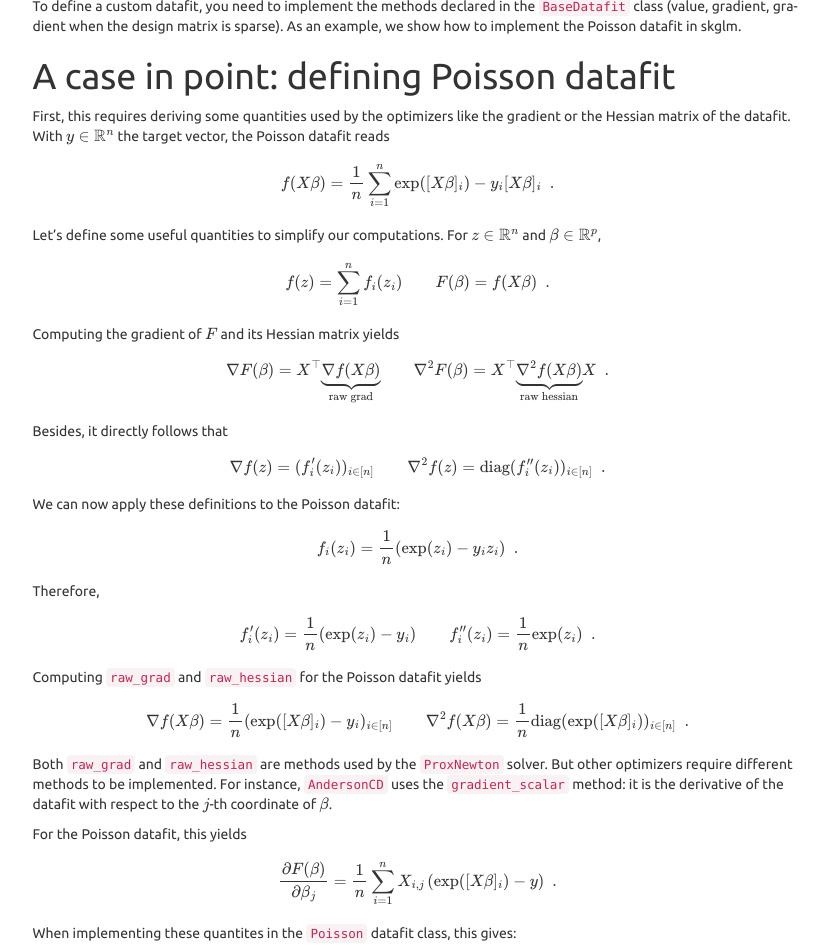
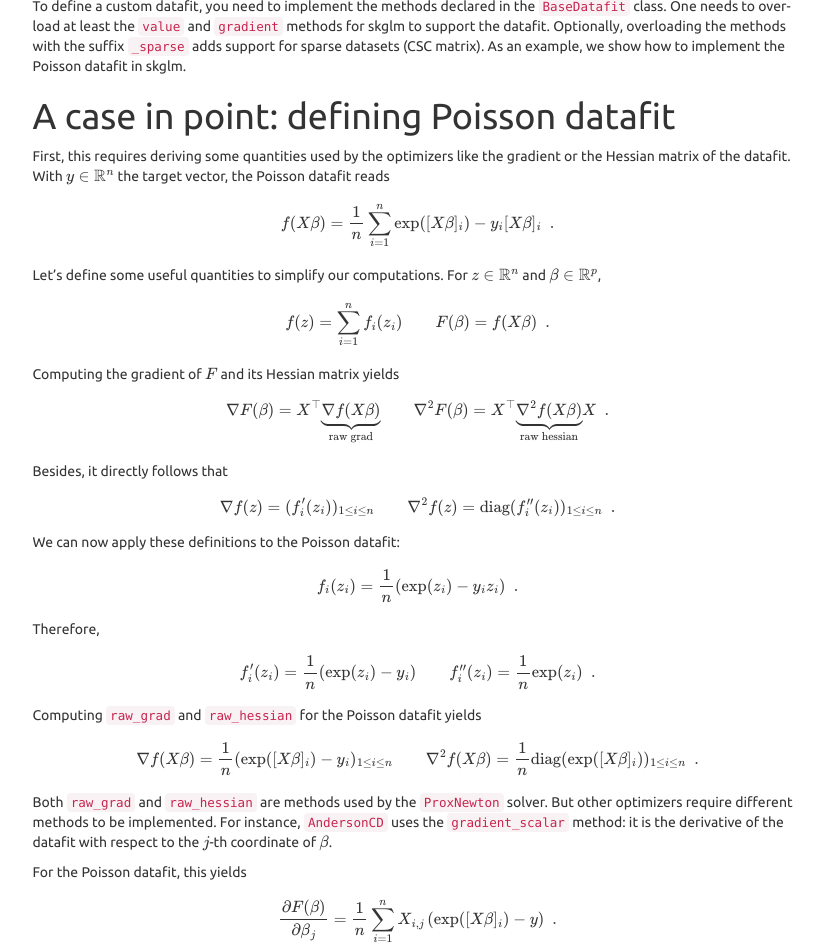
Before and after one commit to scikit-learn-contrib/skglm, a Sphinx documentation site: the page built from doc/add_datafit.rst, in a window 1280 px wide and 1400 px high, scrolled down 326 px, cut to the strip 262-1211 px from the top of the window. Shown: the whole strip, without its empty margins (330-1159 px from the left). Built offline with Sphinx 7.4.7, drawn with Linux system fonts in a browser that asks for light colours; some of the changed text lies outside the part shown.

Commit message:
pass Badr's comments

```diff
--- a/doc/add_datafit.rst
+++ b/doc/add_datafit.rst
@@ -35,7 +35,9 @@ A ``Datafit`` is a jitclass which must inherit from the ``BaseDatafit`` class:
    :pyobject: BaseDatafit
 
 
-To define a custom datafit, you need to implement the methods declared in the ``BaseDatafit`` class (value, gradient, gradient when the design matrix is sparse).
+To define a custom datafit, you need to implement the methods declared in the ``BaseDatafit`` class.
+One needs to overload at least the ``value`` and ``gradient`` methods for skglm to support the datafit.
+Optionally, overloading the methods with the suffix ``_sparse`` adds support for sparse datasets (CSC matrix).
 As an example, we show how to implement the Poisson datafit in skglm.
 
 
@@ -67,7 +69,7 @@ Computing the gradient of :math:`F` and its Hessian matrix yields
 Besides, it directly follows that
 
 .. math::
-   \nabla f(z) = (f_i'(z_i))_{i \in [n]} \qquad \nabla^2 f(z) = \textrm{diag}(f_i''(z_i))_{i \in [n]}
+   \nabla f(z) = (f_i'(z_i))_{1 \leq i \leq n} \qquad \nabla^2 f(z) = \textrm{diag}(f_i''(z_i))_{1 \leq i \leq n}
    \enspace .
 
 
@@ -88,7 +90,7 @@ Therefore,
 Computing ``raw_grad`` and ``raw_hessian`` for the Poisson datafit yields
 
 .. math::
-   \nabla f(X\beta) = \frac{1}{n}(\exp([X\beta]_i) - y_i)_{i \in [n]} \qquad \nabla^2 f(X\beta) = \frac{1}{n}\textrm{diag}(\exp([X\beta]_i))_{i \in [n]}
+   \nabla f(X\beta) = \frac{1}{n}(\exp([X\beta]_i) - y_i)_{1 \leq i \leq n} \qquad \nabla^2 f(X\beta) = \frac{1}{n}\textrm{diag}(\exp([X\beta]_i))_{1 \leq i \leq n}
    \enspace .
 
 
```
Also changed, not shown: other parts of doc/add_datafit.rst (+1 -1 lines).
